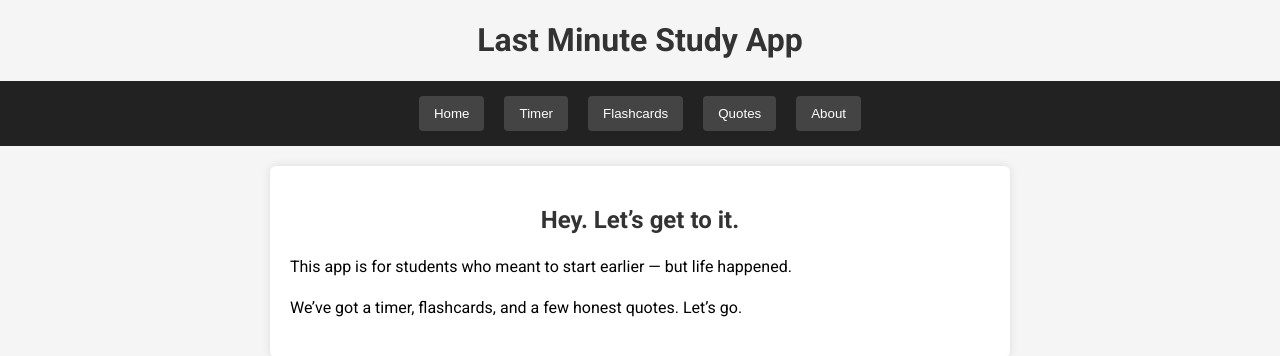
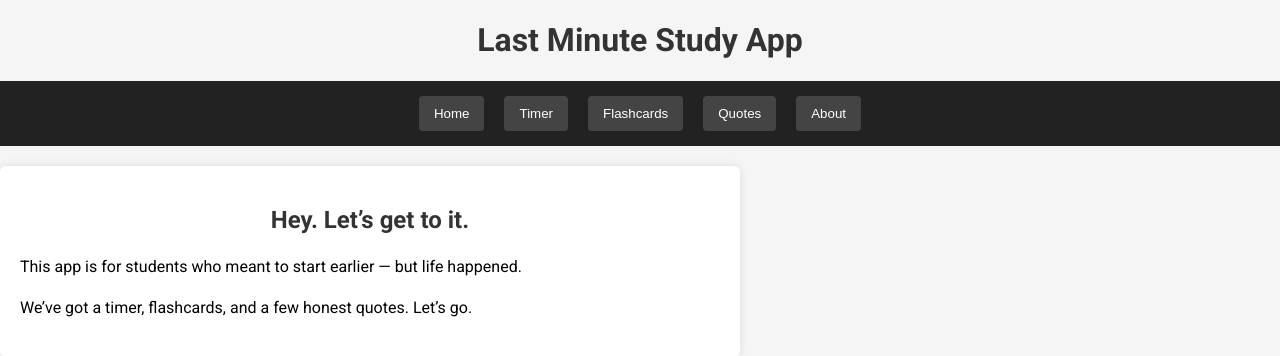
Before and after one commit to Varahran/uniii, a React (Create React App) app in the folder last-minute-study-app/: page / in a window 1280 px wide. Shown: the top 356 px of the page. Built offline with nearby package versions, Linux system fonts and the light colour scheme.

Commit message:
Update App.css

```diff
--- a/last-minute-study-app/src/App.css
+++ b/last-minute-study-app/src/App.css
@@ -29,7 +29,7 @@ nav button:hover {
 main {
   padding: 20px;
   max-width: 700px;
-  margin: auto;
+  margin: center;
   background-color: white;
   border-radius: 6px;
   box-shadow: 0 0 10px rgba(0,0,0,0.1);
```
